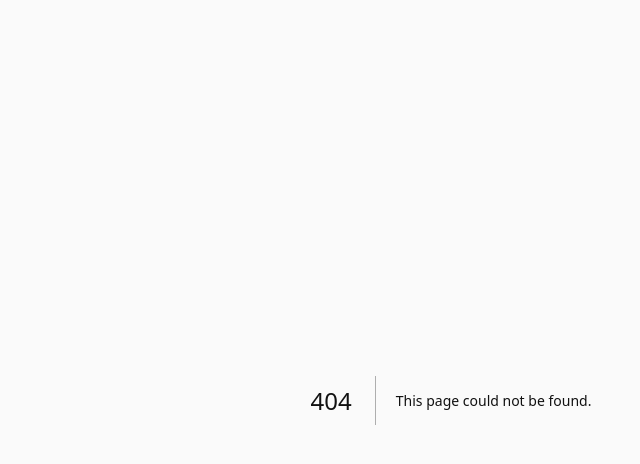
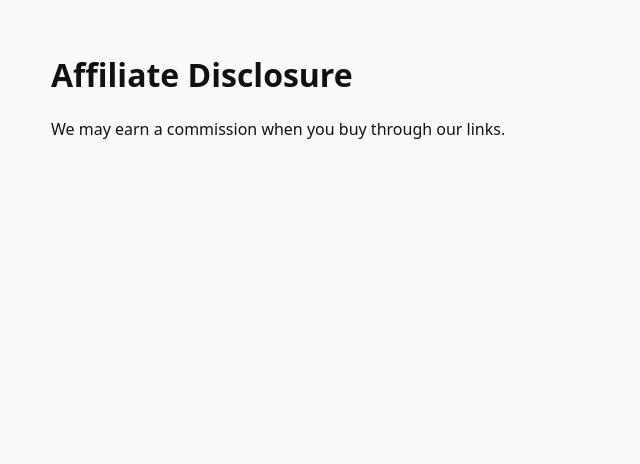
Before and after one commit to SpringSteal/Spring-Steals, a Next.js app: page /disclosure in a window 1280 px wide. Before the commit this address had no page. Shown: the top 464 px of the page, without its empty margins (189-829 px from the left). Built offline with nearby package versions, Linux system fonts and the light colour scheme.

Commit message:
Create page.tsx

```diff
--- /dev/null
+++ b/app/(static)/disclosure/page.tsx
@@ -0,0 +1,6 @@
+export default function Page(){
+  return (<main style={{maxWidth:800,margin:"0 auto",padding:24}}>
+    <h1>Affiliate Disclosure</h1>
+    <p>We may earn a commission when you buy through our links.</p>
+  </main>);
+}
```
